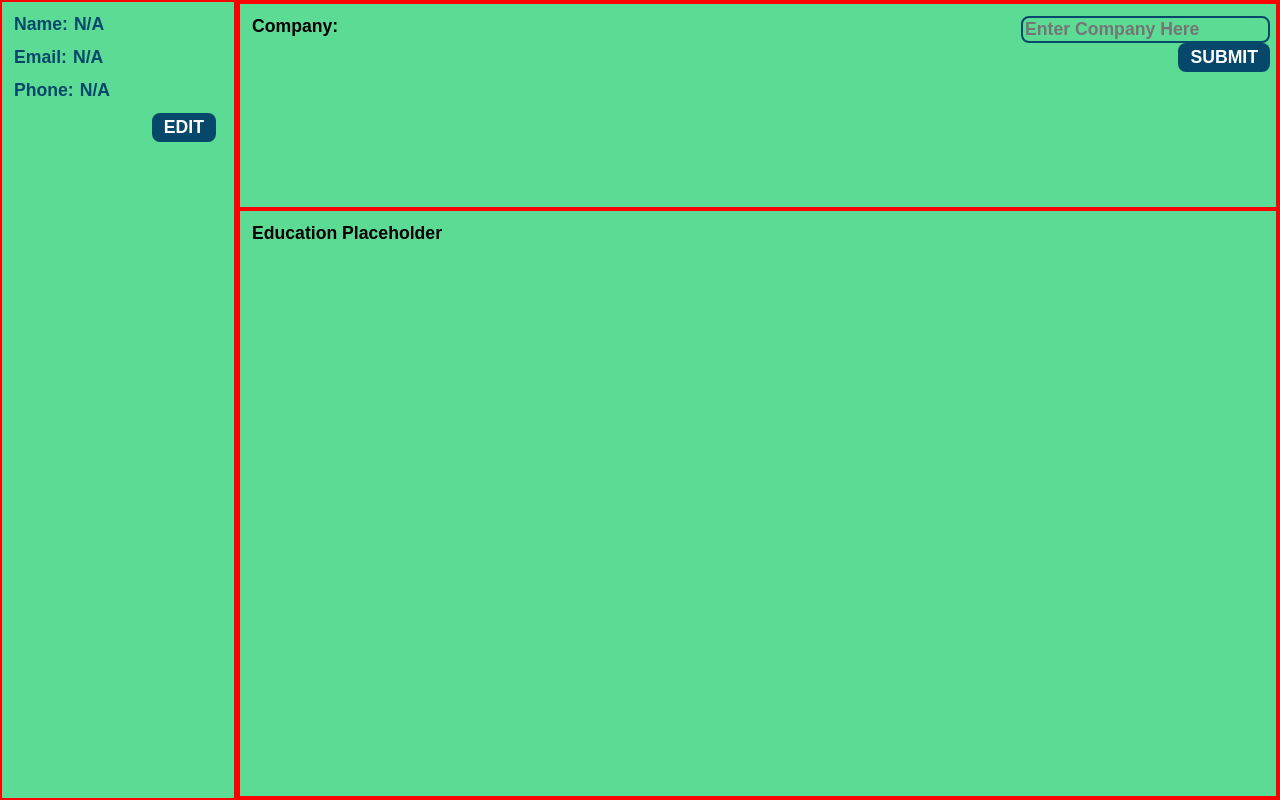
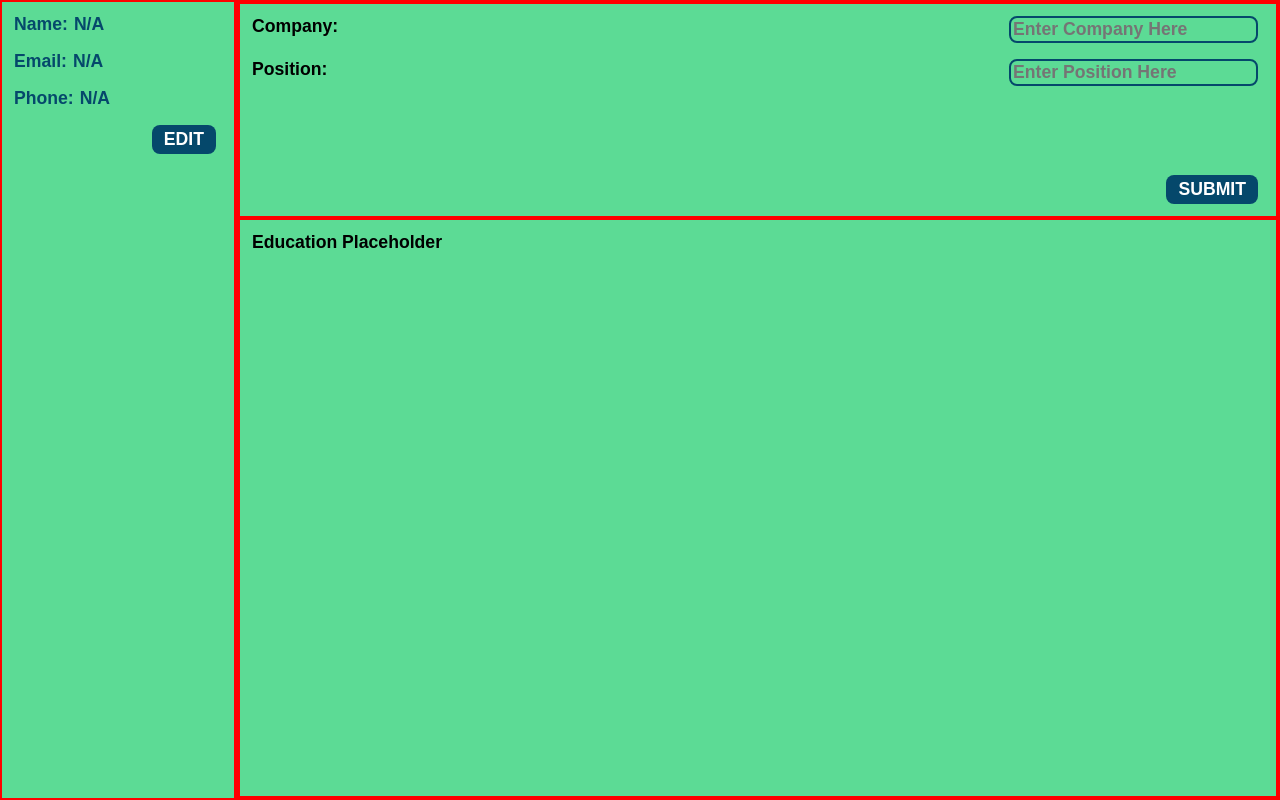
Before and after one commit to JoaoMateus98/CV-App, a React (Create React App) app: page / in a window 1280 px wide. Built offline with nearby package versions, Linux system fonts and the light colour scheme.

Commit message:
experience submit button at a better possition

```diff
--- a/src/components/experienceComponents/ExperienceEdit.js
+++ b/src/components/experienceComponents/ExperienceEdit.js
@@ -13,6 +13,7 @@ class ExperienceEdit extends React.Component {
         onSubmit={() => handleEditModeFun(context, false)}
       >
         <InputItem inputType="company" type="text" context={context} />
+        <InputItem inputType="position" type="text" context={context} />
         <SubmitButton />
       </form>
     );
--- a/src/components/helperComponents/InputItem.js
+++ b/src/components/helperComponents/InputItem.js
@@ -35,7 +35,7 @@ class InputItem extends React.Component {
     const savedValueState = context.state[`${inputType}`];
 
     return (
-      <div className={"GI-Edit-input-container"}>
+      <div className={"input-container"}>
         <label htmlFor={`${inputType}-field`}>{inputTypeCapitalized}:</label>
         <input
           id={`${inputType}-field`}
--- a/src/components/styles/app.css
+++ b/src/components/styles/app.css
@@ -25,6 +25,19 @@
   flex-direction: column;
   border: var(--test-border);
 }
+.input-container {
+  display: flex;
+  justify-content: space-between;
+}
+.input-container > * {
+  margin-right: 6px;
+}
+.input-container > input {
+  background-color: var(--nice-green);
+  border: 2px solid var(--nice-blue);
+  border-radius: 8px;
+}
+
 .edit-button,
 .submit-button,
 .add-button {
--- a/src/components/styles/experience.css
+++ b/src/components/styles/experience.css
@@ -1,7 +1,12 @@
 .experience-main-container {
   flex: 1;
-  padding: 12px 0 0 12px;
+  padding: 12px;
   border: var(--test-border);
   display: flex;
   flex-direction: column;
+  gap: 16px;
 }
+
+.experience-main-container > .submit-button {
+  margin-top: auto;
+}
--- a/src/components/styles/generalInformation.css
+++ b/src/components/styles/generalInformation.css
@@ -2,26 +2,14 @@
   display: flex;
   flex-direction: column;
   min-width: max-content;
+  gap: 16px;
 }
-.GI_main-container > * {
-  margin-bottom: 12px;
-}
-.GI-Edit-input-container {
-  display: flex;
-  justify-content: space-between;
-}
+
 .GI-Display-container {
   display: flex;
 }
-.GI-Display-container > *,
-.GI-Edit-input-container > * {
+.GI-Display-container > * {
   margin-right: 6px;
-}
-
-.GI-Edit-input-container > input {
-  background-color: var(--nice-green);
-  border: 2px solid var(--nice-blue);
-  border-radius: 8px;
 }
 
 p {
```
